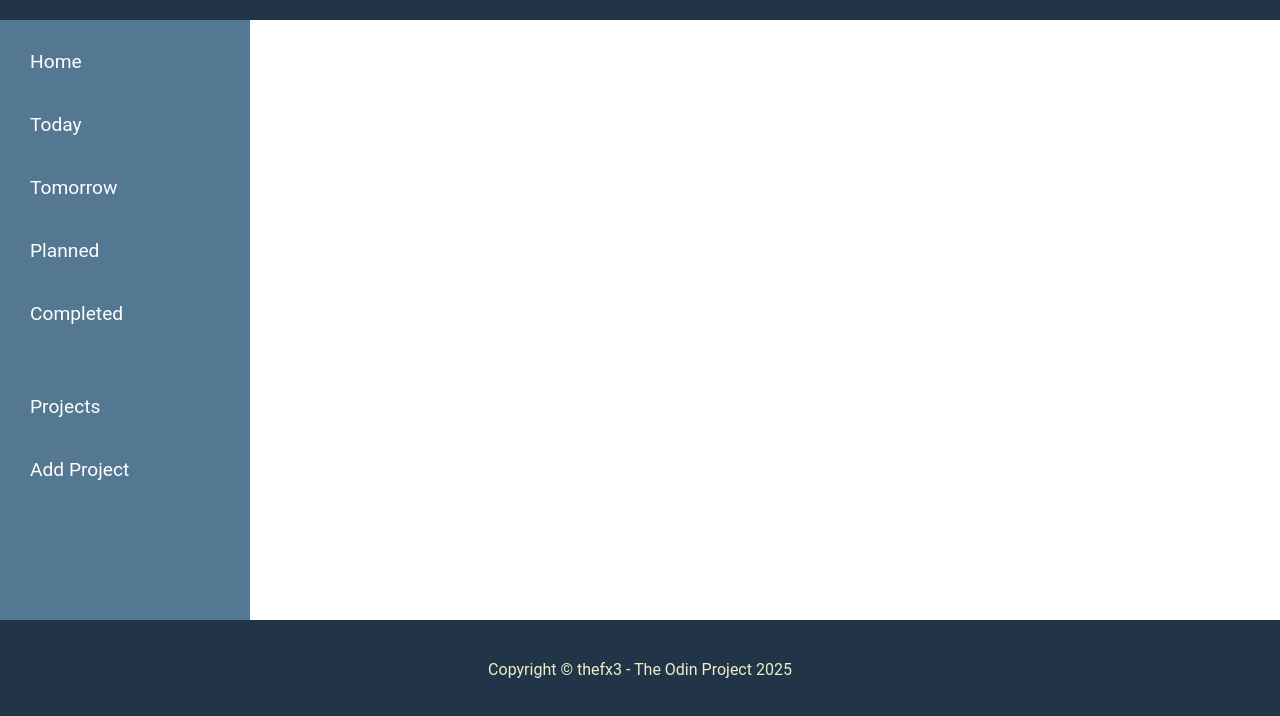
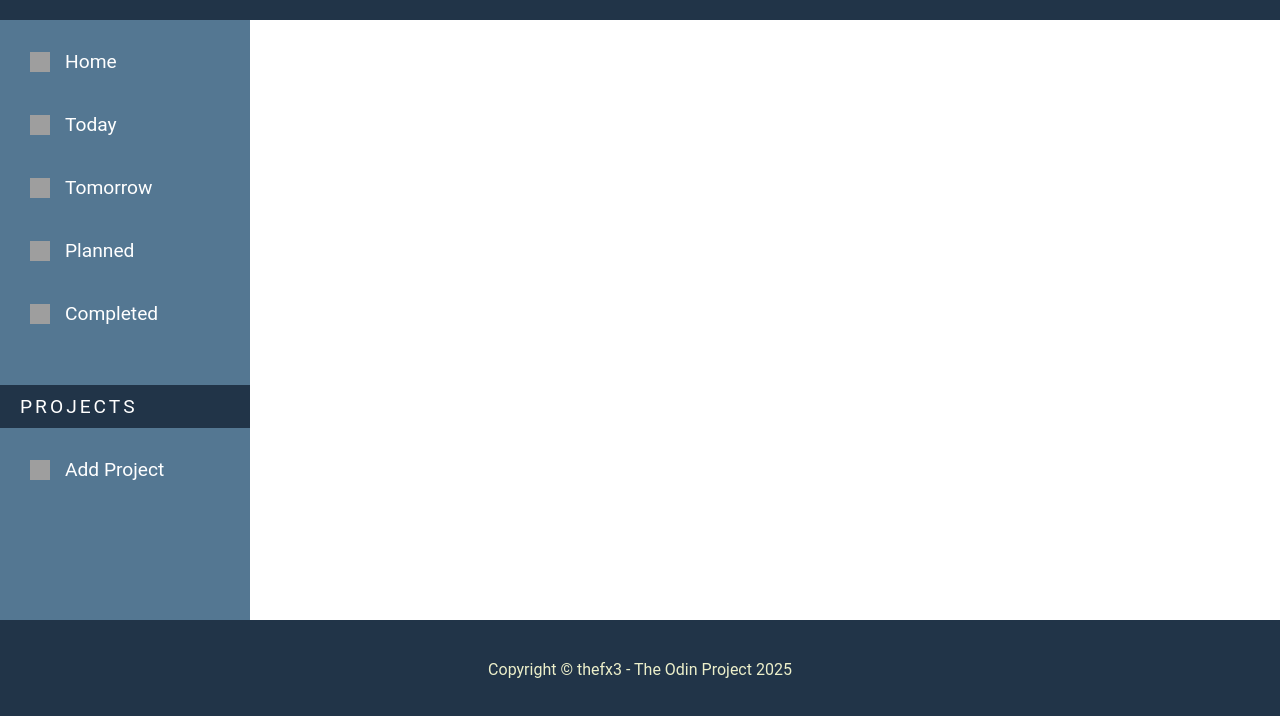
Before and after one commit to thefx3/todolist, a website built with webpack: page src/template.html in a window 1280 px wide. Shown: the part 80-796 px from the top of the page. Built offline with nearby package versions, Linux system fonts and the light colour scheme; grey boxes are pictures that could not be loaded.

Commit message:
Navigation side bar and styling

```diff
--- a/src/styles.css
+++ b/src/styles.css
@@ -63,7 +63,7 @@ header {
     color: white;
     padding: 20px;
     width: 250px;
-    height: 100%;
+    min-height: max-content;
 }
 
 #nav_top, #nav_bottom {
@@ -90,3 +90,29 @@ header {
         }
     }
 }
+
+#navigation button {
+    display: flex;
+    align-items: center;
+    gap: 15px; /* espace entre image et texte */
+}
+
+#navigation button img {
+    width: 20px;
+    height: 20px;
+}
+
+#nav_bottom #projects {
+
+    text-align: left;
+    background-color: var(--primary-color);
+    color: var(--third-color);
+    border: none;
+    appearance: none;
+    letter-spacing: 3px;
+    padding: 10px 20px;
+    font-size: 1.2rem;
+    margin-left: -20px;
+    box-sizing: border-box;
+    width: calc(100% + 40px);
+}
--- a/src/template.html
+++ b/src/template.html
@@ -20,16 +20,34 @@
 
         <div id="navigation">
             <div id="nav_top">
-                <button id="home">Home</button>
-                <button id="today">Today</button>
-                <button id="tomorrow">Tomorrow</button>
-                <button id="planned">Planned</button>
-                <button id="completed">Completed</button>
+                <button id="home">
+                    <img src="https://cdn-icons-png.flaticon.com/512/1946/1946436.png" alt="Home" width="20" height="20">
+                    Home
+                </button>
+                <button id="today">
+                    <img src="https://cdn-icons-png.flaticon.com/512/747/747310.png" alt="Today" width="20" height="20">
+                    Today
+                </button>
+                <button id="tomorrow">
+                    <img src="https://cdn-icons-png.flaticon.com/512/3596/3596209.png" alt="Tomorrow" width="20" height="20">
+                    Tomorrow
+                </button>
+                <button id="planned">
+                    <img src="https://cdn-icons-png.flaticon.com/512/3076/3076220.png" alt="Planned" width="20" height="20">
+                    Planned
+                </button>
+                <button id="completed">
+                    <img src="https://cdn-icons-png.flaticon.com/512/845/845646.png" alt="Completed" width="20" height="20">
+                    Completed
+                </button>
             </div>
 
             <div id="nav_bottom">
-                <button id="projects">Projects</button>
-                <button id="add_project">Add Project</button>
+                <div id="projects">PROJECTS</div>
+                <button id="add_project">
+                    <img src="https://cdn-icons-png.flaticon.com/512/845/845646.png" alt="Completed" width="20" height="20">
+                    Add Project
+                </button>
                 <!-- //Project will be added here -->
             </div>
         </div>
```
